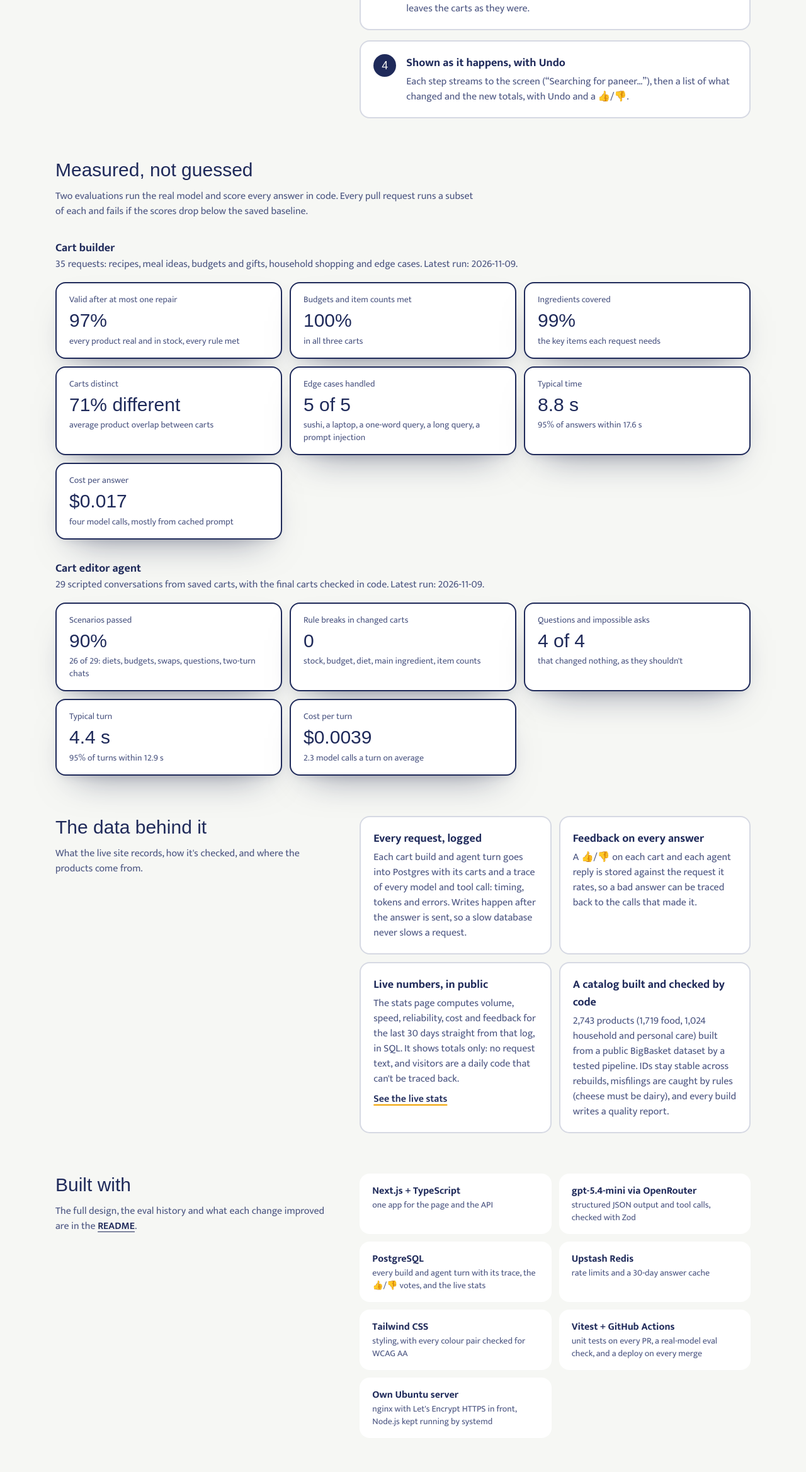
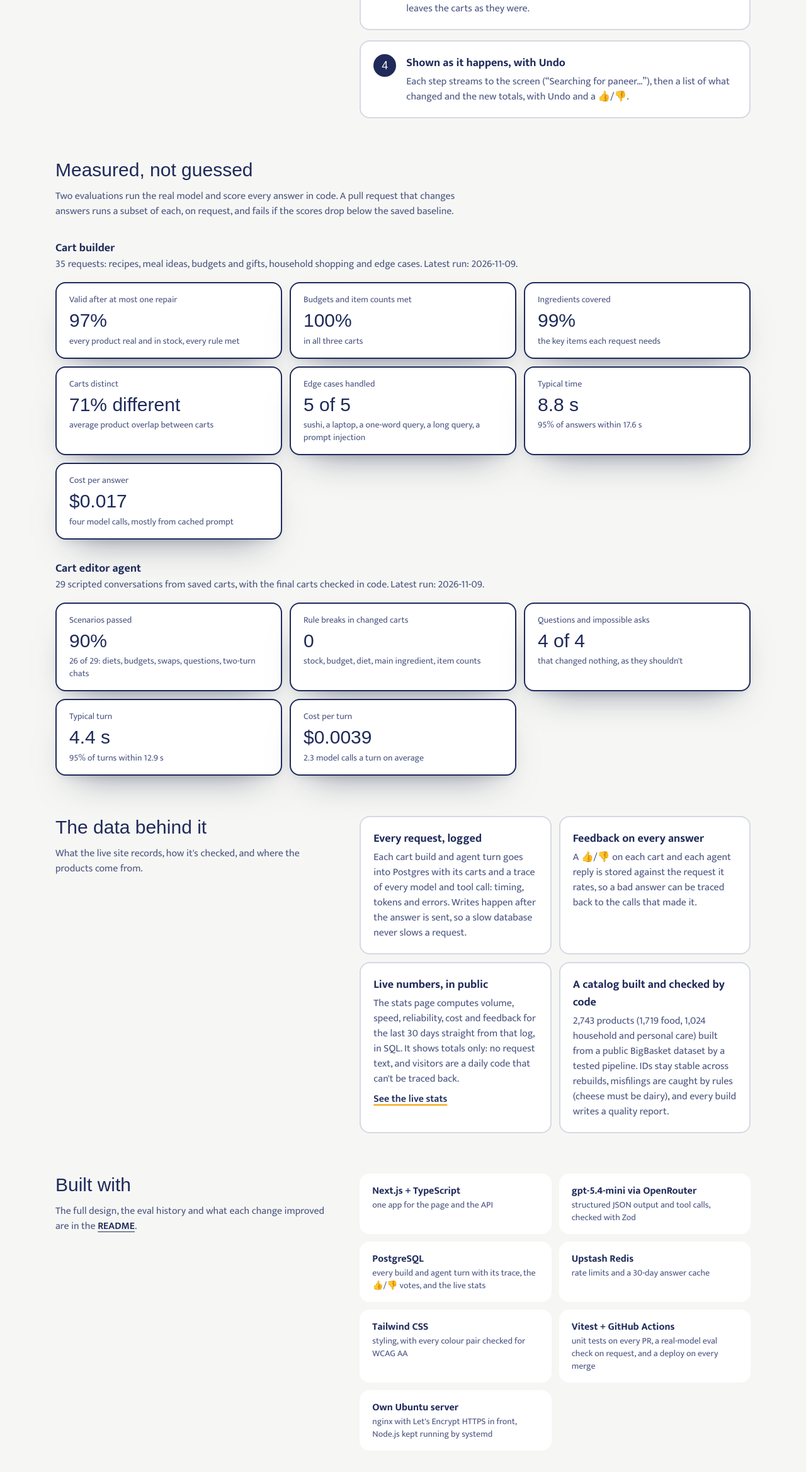
Before and after one commit to iyerbrah/Jhola, a Next.js app: page /how-it-works in a window 1280 px wide. Shown: the part 2013-4351 px from the top of the page at 63% size. Built offline with nearby package versions, Linux system fonts and the light colour scheme; no server answers; a web font is replaced by a local one.

Commit message:
Run the real-model eval check only on request
Each run spends about $0.19 of model calls. It used to start on every PR
push that touched lib/, data/, evals/ or dependencies; now it runs when a
PR gets the run-evals label, or from the Actions tab. The README and the
how-it-works page say so.

```diff
--- a/app/how-it-works/page.tsx
+++ b/app/how-it-works/page.tsx
@@ -86,7 +86,7 @@ const STACK = [
   ["PostgreSQL", "every build and agent turn with its trace, the 👍/👎 votes, and the live stats"],
   ["Upstash Redis", "rate limits and a 30-day answer cache"],
   ["Tailwind CSS", "styling, with every colour pair checked for WCAG AA"],
-  ["Vitest + GitHub Actions", "unit tests on every PR, a real-model eval check, and a deploy on every merge"],
+  ["Vitest + GitHub Actions", "unit tests on every PR, a real-model eval check on request, and a deploy on every merge"],
   ["Own Ubuntu server", "nginx with Let's Encrypt HTTPS in front, Node.js kept running by systemd"],
 ];
 
@@ -220,8 +220,8 @@ export default function HowItWorks() {
           <section className="mt-16">
             <h2 className="font-display text-3xl text-ink">Measured, not guessed</h2>
             <p className="mt-3 max-w-2xl text-ink-soft">
-              Two evaluations run the real model and score every answer in code. Every pull request runs a subset of each and fails if the scores
-              drop below the saved baseline.
+              Two evaluations run the real model and score every answer in code. A pull request that changes answers runs a subset of each, on request,
+              and fails if the scores drop below the saved baseline.
             </p>
             {run && s && (
               <>
```
Also changed, not shown: 1 other file (tests, documents, lock files or other folders).
